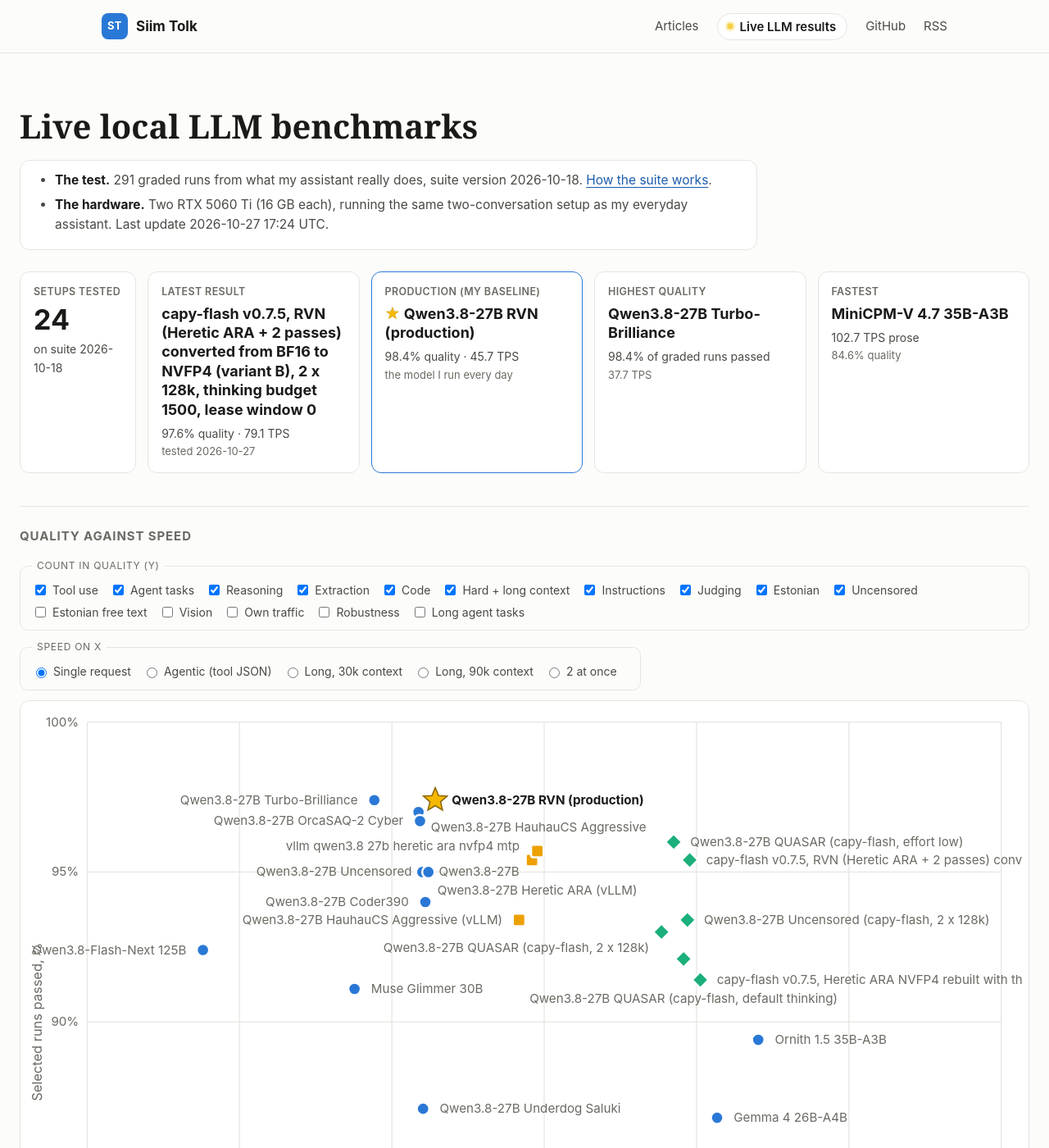
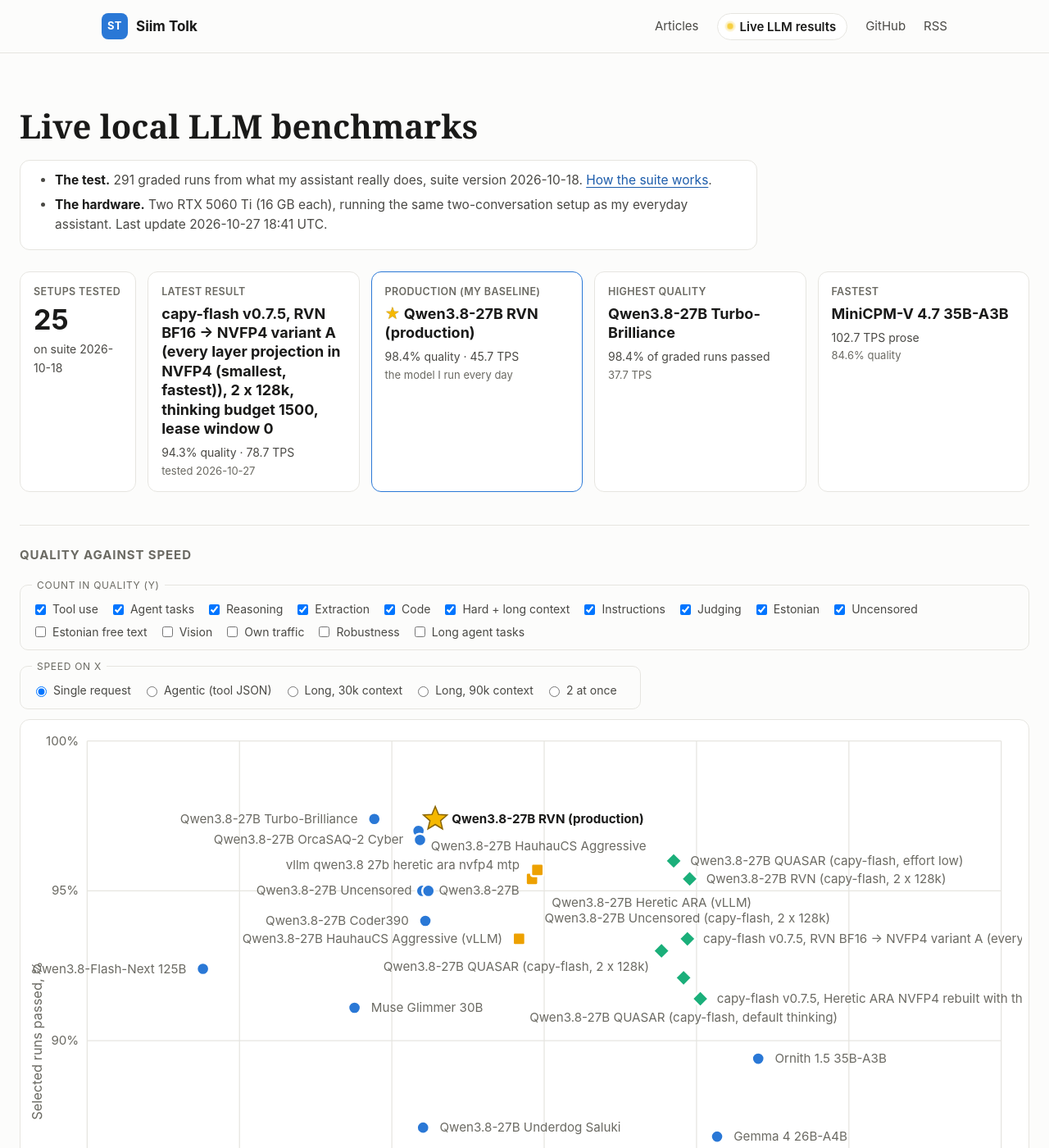
Before and after one commit to siimtolk/siimtolk.github.io, a Jekyll site: the page built from results/index.html, in a window 1280 px wide and 1400 px high. Shown: the whole window at 82% size. Built offline with Jekyll 4.4.1, drawn with Linux system fonts in a browser that asks for light colours; some of the changed lines change nothing that is shown; some of the changed text lies outside the part shown.

Commit message:
Live results: capy-flash v0.7.5, RVN BF16 -> NVFP4 variant A (every layer projection in NVFP4 (smallest, fastest)), 2 x 128k, thinking budget 1500, lease window 0, 25 setups on suite 2026-10-18

```diff
--- a/_data/results.json
+++ b/_data/results.json
@@ -1,23 +1,99 @@
 {
- "generated": "2026-10-27 17:24 UTC",
+ "generated": "2026-10-27 18:41 UTC",
  "suite": "2026-10-18",
  "graded_cases": 291,
  "older_suite_runs": 0,
  "production": "qwen3.8-27b-rvn_iq4xs_2gpu_128k_suite2026-10-18_b11707",
  "models": [
   {
-   "key": "exp-20261027-capy-rvn-nvfp4-b",
-   "label": "exp-20261027-capy-rvn-nvfp4-b",
+   "key": "exp-20261027-capy-rvn-nvfp4-a",
+   "label": "exp-20261027-capy-rvn-nvfp4-a",
    "url": null,
-   "name": "capy-flash v0.7.5, RVN (Heretic ARA + 2 passes) converted from BF16 to NVFP4 (variant B), 2 x 128k, thinking budget 1500, lease window 0",
-   "short": "capy-flash v0.7.5, RVN (Heretic ARA + 2 passes) converted from BF16 to NVFP4 (variant B), 2 x 128k, thinking budget 1500, lease window 0",
-   "title": "capy-flash v0.7.5, RVN (Heretic ARA + 2 passes) converted from BF16 to NVFP4 (variant B), 2 x 128k, thinking budget 1500, lease window 0",
+   "name": "capy-flash v0.7.5, RVN BF16 -> NVFP4 variant A (every layer projection in NVFP4 (smallest, fastest)), 2 x 128k, thinking budget 1500, lease window 0",
+   "short": "capy-flash v0.7.5, RVN BF16 -> NVFP4 variant A (every layer projection in NVFP4 (smallest, fastest)), 2 x 128k, thinking budget 1500, lease window 0",
+   "title": "capy-flash v0.7.5, RVN BF16 -> NVFP4 variant A (every layer projection in NVFP4 (smallest, fastest)), 2 x 128k, thinking budget 1500, lease window 0",
    "backend": "capy-flash",
    "traits": "",
    "kind": "capy",
    "detail": "",
    "sections": {
     "tools": [
+     39,
+     42
+    ],
+    "agent": [
+     48,
+     48
+    ],
+    "reason": [
+     30,
+     30
+    ],
+    "extract": [
+     13,
+     15
+    ],
+    "code": [
+     20,
+     24
+    ],
+    "hard": [
+     44,
+     48
+    ],
+    "instruct": [
+     20,
+     21
+    ],
+    "judge": [
+     18,
+     18
+    ]
+   },
+   "date": "2026-10-27",
+   "started": "2026-10-27 19:47:59",
+   "production": false,
+   "graded": [
+    232,
+    246
+   ],
+   "pct": 94.3,
+   "estonian": [
+    39,
+    45
+   ],
+   "uncensored": [
+    11,
+    11
+   ],
+   "nothink": null,
+   "extra": {},
+   "own_traffic": null,
+   "own_traffic_parts": {},
+   "section_versions": {},
+   "minutes": 51.0,
+   "prose": 78.7,
+   "tool_json": 117.8,
+   "prompt_30k": 1227.5,
+   "parallel": 130.0,
+   "followup_ttft": 2.75,
+   "decode_30k": 77.4,
+   "decode_90k": 69.0,
+   "latest": true
+  },
+  {
+   "key": "exp-20261027-capy-rvn-nvfp4-b",
+   "label": "exp-20261027-capy-rvn-nvfp4-b",
+   "url": "https://huggingface.co/0bserverx/Qwen3.8-27B-Heretic-Abliterated-Uncensored-GGUF",
+   "name": "capy-flash · Qwen3.8-27B RVN (2 x 128k) · NVFP4 (variant B, from BF16) · Heretic ARA · 0bserverx",
+   "short": "Qwen3.8-27B RVN (capy-flash, 2 x 128k)",
+   "title": "Qwen3.8-27B RVN (2 x 128k)",
+   "backend": "capy-flash",
+   "traits": "NVFP4 (variant B, from BF16) · Heretic ARA · 0bserverx",
+   "kind": "capy",
+   "detail": "capy-flash 0.7.5 · 2 GPUs · 2 x 128k context · thinking budget 1500",
+   "sections": {
+    "tools": [
      41,
      42
     ],
@@ -88,13 +164,32 @@
      21
     ]
    },
-   "own_traffic": null,
-   "own_traffic_parts": {},
+   "own_traffic": [
+    151,
+    261
+   ],
+   "own_traffic_parts": {
+    "replay": [
+     101,
+     180
+    ],
+    "cron_replay": [
+     23,
+     36
+    ],
+    "ctx": [
+     27,
+     45
+    ]
+   },
    "section_versions": {
     "estonian_free": "v1",
     "vision": "v1",
     "robust": "v1",
-    "longagent": "v1"
+    "longagent": "v1",
+    "replay": "v1",
+    "cron_replay": "v1",
+    "ctx": "v1"
    },
    "minutes": 194.2,
    "prose": 79.1,
```
